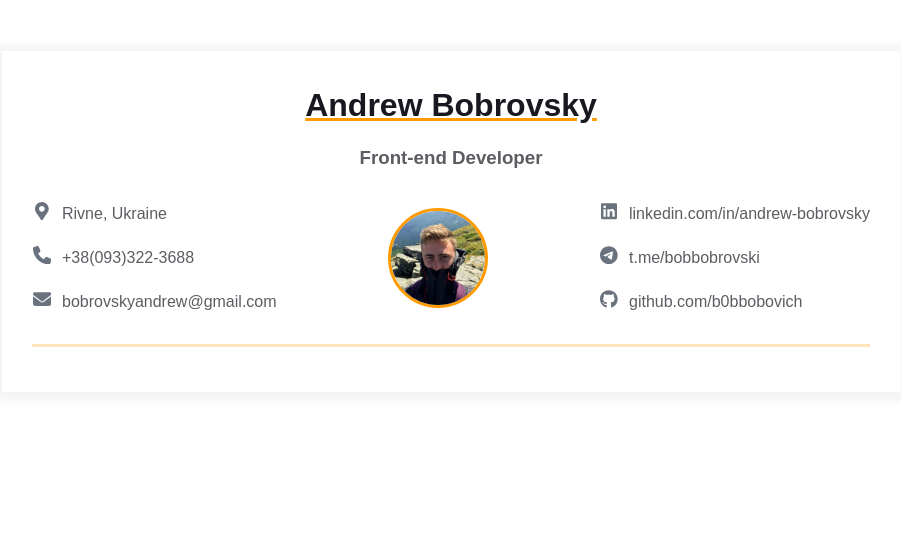
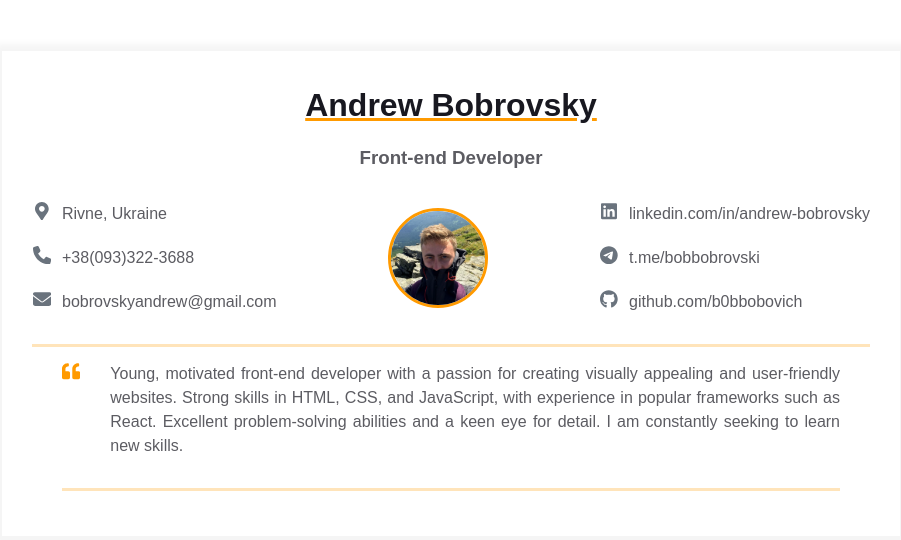
Before and after one commit to b0bbobovich/homepage, a plain HTML site: page index.html in a window 1280 px wide. Shown: the whole page, without its empty margins (189-1090 px from the left). Drawn offline with Linux system fonts and the light colour scheme.

Commit message:
Added intro information block

```diff
--- a/index.html
+++ b/index.html
@@ -15,7 +15,6 @@
               <h3 class="contact-info__sub-header">Front-end Developer</h3>
 
               <div class="contact_info_container fh">
-
                 <div class="contact-info__block">
                   <a href="http://maps.google.com/?q=Rivne,Ukraine" rel="author" class="contact-info__item">
                       <div class="contact-info__item-icon-wrapper">
@@ -85,7 +84,26 @@
                       <span>github.com/b0bbobovich</span>
                   </a>
                 </div>
-
+              </div>
+            </div>
+            <div class="container">
+                <div class="resume__block">
+                  <div class="intro">
+                    <div class="intro__icon-wrapper">
+                      <svg class="intro__icon" xmlns="http://www.w3.org/2000/svg" viewBox="0 0 512 512">
+                        <path
+                          d="M464 256h-80v-64c0-35.3 28.7-64 64-64h8c13.3 0 24-10.7 24-24V56c0-13.3-10.7-24-24-24h-8c-88.4 0-160 71.6-160 160v240c0 26.5 21.5 48 48 48h128c26.5 0 48-21.5 48-48V304c0-26.5-21.5-48-48-48zm-288 0H96v-64c0-35.3 28.7-64 64-64h8c13.3 0 24-10.7 24-24V56c0-13.3-10.7-24-24-24h-8C71.6 32 0 103.6 0 192v240c0 26.5 21.5 48 48 48h128c26.5 0 48-21.5 48-48V304c0-26.5-21.5-48-48-48z">
+                        </path>
+                      </svg>
+                    </div>
+                    <p class="intro_text">
+                        Young, motivated front-end developer with a passion for creating
+                        visually appealing and user-friendly websites. Strong skills in HTML,
+                        CSS, and JavaScript, with experience in popular frameworks such as
+                        React. Excellent problem-solving abilities and a keen eye
+                        for detail. I am constantly seeking to learn new skills.
+                    </p>
+                  </div>
                 </div>
             </div>
         </div>
```
Lines whose indentation alone changed are shown as unchanged.
